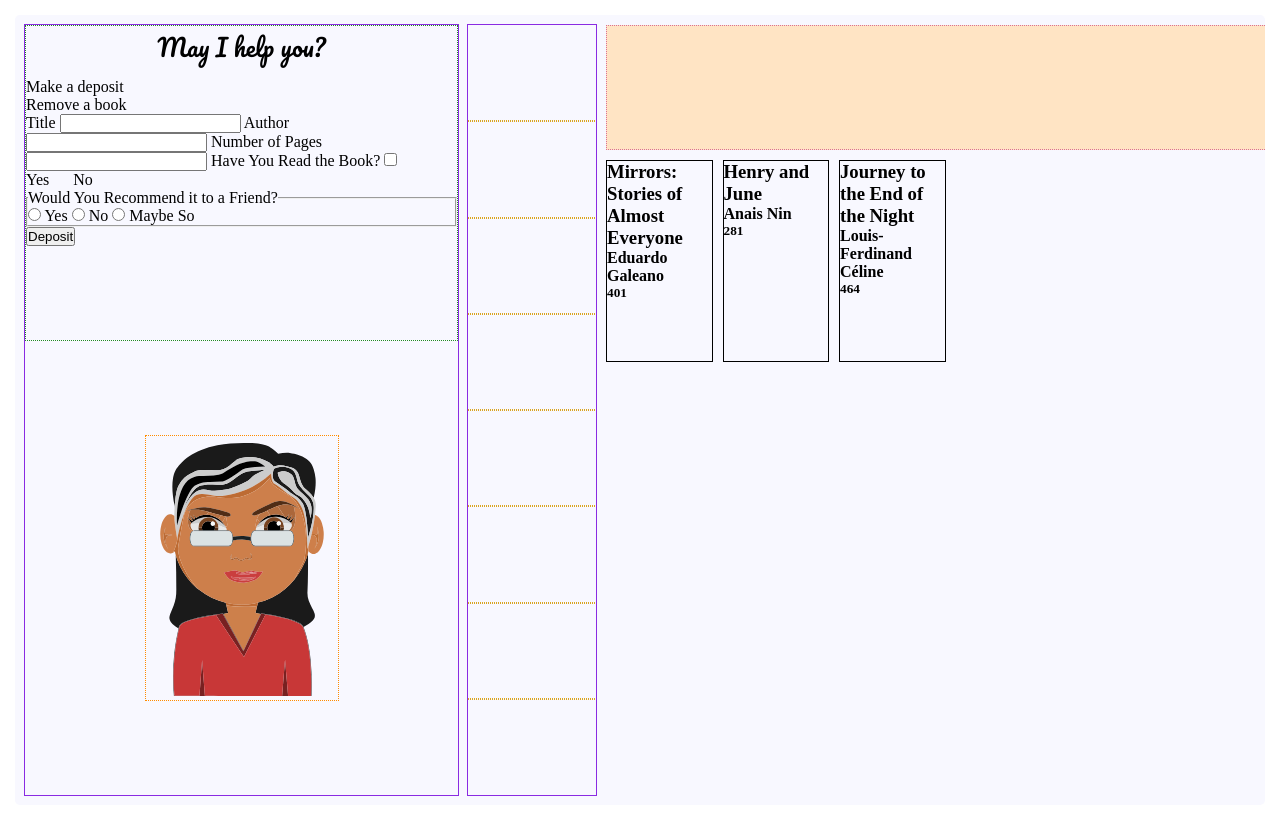
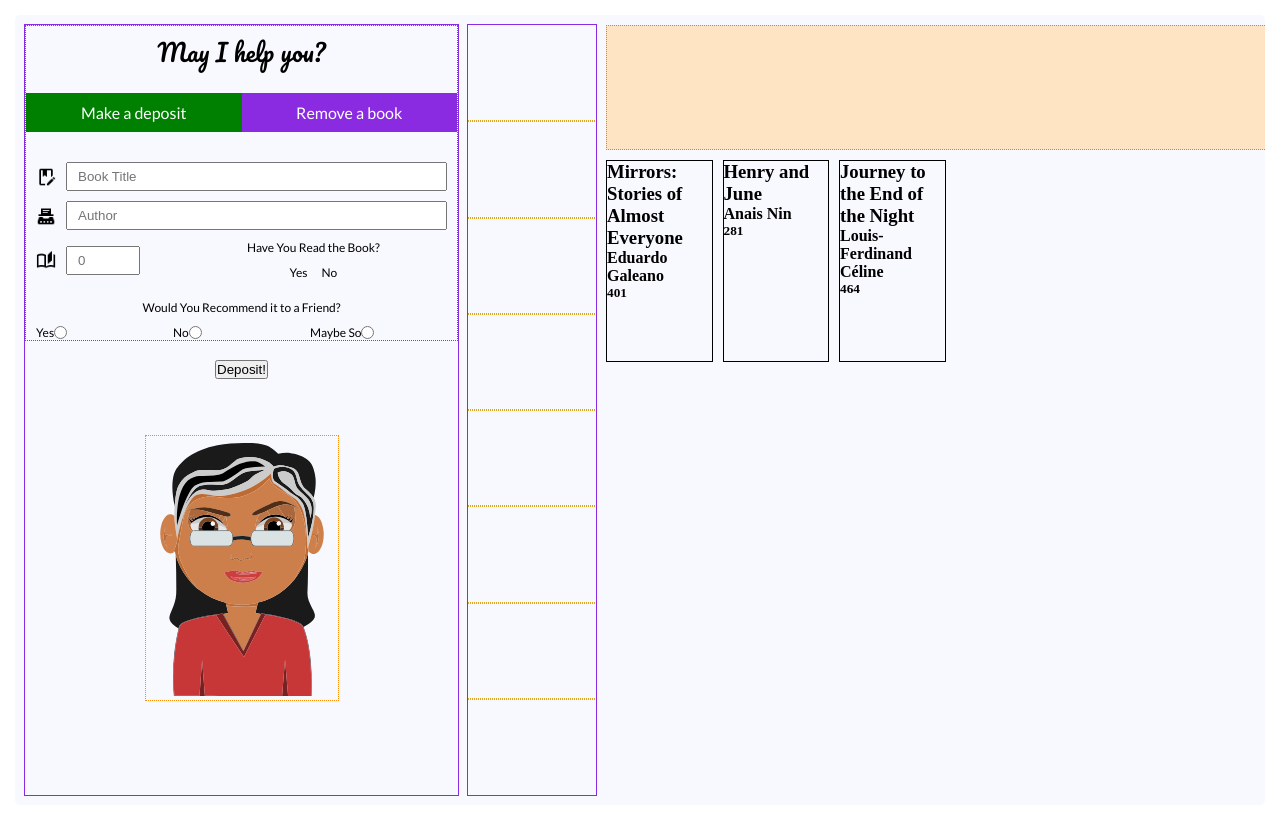
Before and after one commit to dwgrossberg/library, a plain HTML site: page index.html in a window 1280 px wide. Drawn offline with Linux system fonts and the light colour scheme.

Commit message:
Style form element

```diff
--- a/index.html
+++ b/index.html
@@ -23,26 +23,36 @@
                     <div class="remove">Remove a book</div>
                 </div>
                 <form action="/library.js" method="post" id="form-deposit">
-                    <label for="title">Title</label>
-                    <input type="text" id="title" name="title">
-                    <label for="author">Author</label>
-                    <input type="text" id="author" name="author">
-                    <label for="pages">Number of Pages</label>
-                    <input type="number" id="pages" name="pages">
-                    <label for="id">Have You Read the Book?
-                        <input type="checkbox" id="read" class="toggle">
-                        <p>Yes&nbsp;&nbsp;&nbsp;&nbsp;&nbsp;&nbsp;No</p>
+                    <label for="title"><img src="img/book-edit-outline.png" alt="book-title">
+                        <input type="text" id="title" name="title" placeholder="Book Title">
                     </label>
+                    <label for="author"><img src="img/typewriter.png" alt="author">
+                        <input type="text" id="author" name="author" placeholder="Author">
+                    </label>
+                    <div class="pages-read">
+                        <label for="pages"><img src="img/book-open-page-variant-outline.png" alt="page-numbers">
+                            <input type="number" id="pages" name="pages" placeholder="0">
+                        </label>
+                        <label for="read">Have You Read the Book?
+                            <input type="checkbox" id="read" class="toggle">
+                            <p>Yes&nbsp;&nbsp;&nbsp;&nbsp;&nbsp;&nbsp;No</p>
+                        </label>
+                    </div>
                     <fieldset class="recommend">
                         <legend>Would You Recommend it to a Friend?</legend>
-                            <input type="radio" id="recommend" name="recommend" value="yes">
-                            <label for="Yes">Yes</label>
-                            <input type="radio" id="recommend" name="recommend" value="no">
-                            <label for="No">No</label>
-                            <input type="radio" id="recommend" name="recommend" value="maybe-so">
-                            <label for="No">Maybe So</label>
+                            <div class="radio-wrapper">
+                                <label for="Yes">Yes
+                                    <input type="radio" id="recommend" name="recommend" value="yes">
+                                </label>
+                                <label for="No">No
+                                    <input type="radio" id="recommend" name="recommend" value="no">
+                                </label>
+                                <label for="No">Maybe So
+                                    <input type="radio" id="recommend" name="recommend" value="maybe-so">
+                                </label>
+                            </div>
                     </fieldset>
-                    <button type="submit" class="deposit">Deposit</button>
+                    <button type="submit" class="deposit-book">Deposit!</button>
                 </form>
             </div>
             <div class="librarian">
--- a/style.css
+++ b/style.css
@@ -40,7 +40,109 @@
     font-family: "Pacifico", cursive;
     font-size: 24px;
     text-align: center;
+    margin: 5px 0 20px 0;
+}
+
+.deposit-remove {
+    display: flex;
+    width: 100%;
+    align-items: center;
+}
+
+.deposit,
+.remove {
+    padding: 10px;
+    margin-bottom: 20px;
+    width: 50%;
+    font-family: "Lato", sans-serif;
+    text-align: center;
+    color: white;
+}
+
+.deposit {
+    background-color: green;
+}
+
+.remove {
+    background-color: blueviolet;
+}
+
+form {
+    display: flex;
+    flex-direction: column;
+    justify-content: space-between;
+    align-items: center;
+    gap: 10px;
+    font-family: "Lato", sans-serif;
+    font-size: 12px;
+    padding: 10px;
+}
+
+label {
+    display: flex;
+    align-items: center;
+    width: 100%;
+}
+
+form img{
+    height: 20px;
+    margin-right: 10px;
+}
+
+label[for="pages"] {
+    width: 50%;
+}
+
+input {
+    padding: 5px 10px;
+
+}
+
+input[type="text"] {
+    width: 100%;
+}
+
+input[type="number"] {
+    width: 50px;
+}
+
+.pages-read {
+    display: flex;
+    gap: 10px;
+    width: 100%;
+    margin-bottom: 10px;;
+}
+
+label[for="read"] {
+    display: flex;
+    flex-direction: column;
+    gap: 10px;
+}
+
+input[type="checkbox"] {
+    display: none;
+}
+
+fieldset {
+    border: none;
+    width: 100%;
+    display: flex;
+    flex-direction: column;
+}
+
+legend {
     margin-bottom: 10px;
+    text-align: center;
+}
+
+.radio-wrapper {
+    display: flex;
+    justify-content: space-around;
+    margin-bottom: 10px;
+}
+
+.radio-wrapper label {
+
 }
 
 .librarian {
```
Also changed, not shown: img/book-edit-outline.png (added), img/book-open-page-variant-outline.png (added), img/typewriter.png (added).
